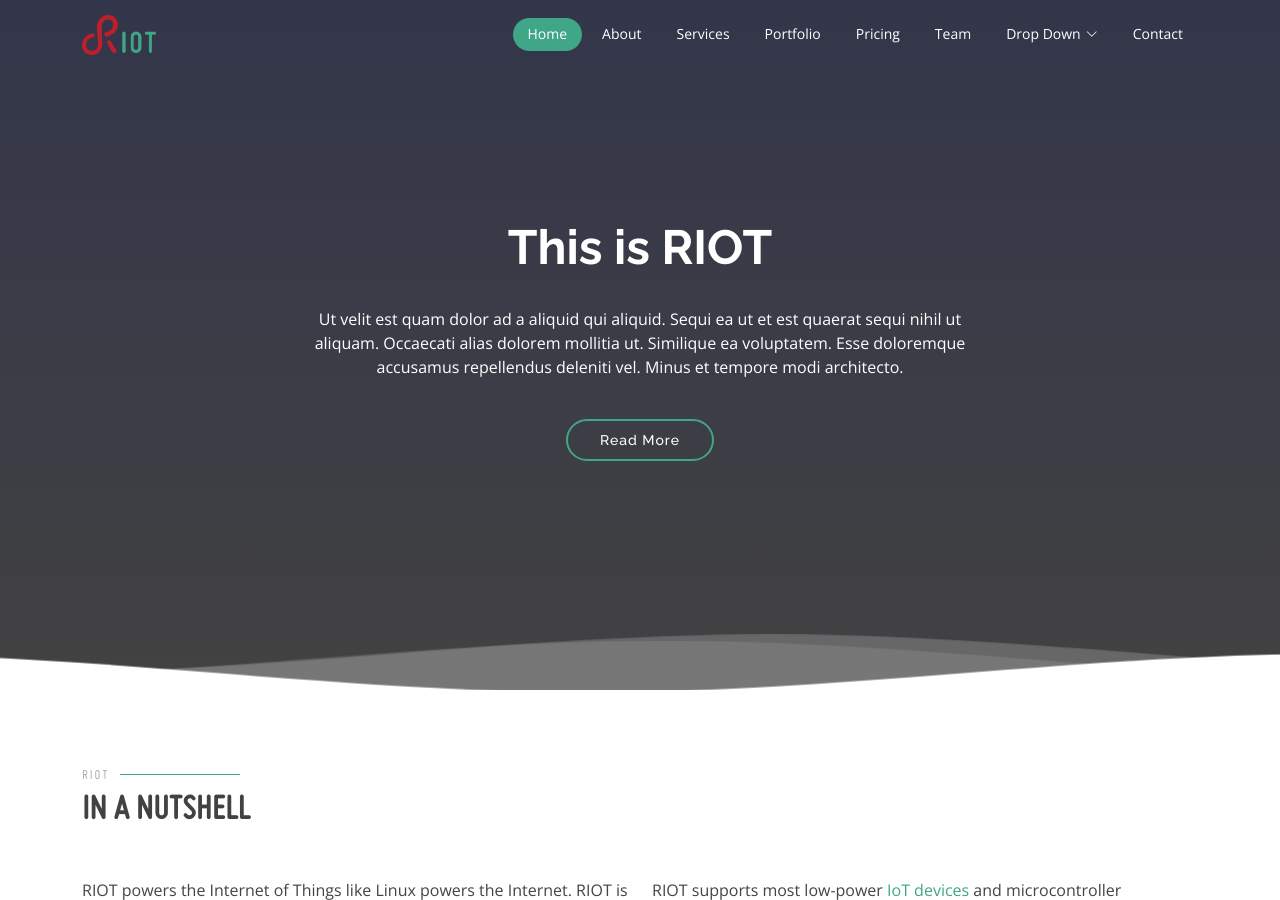
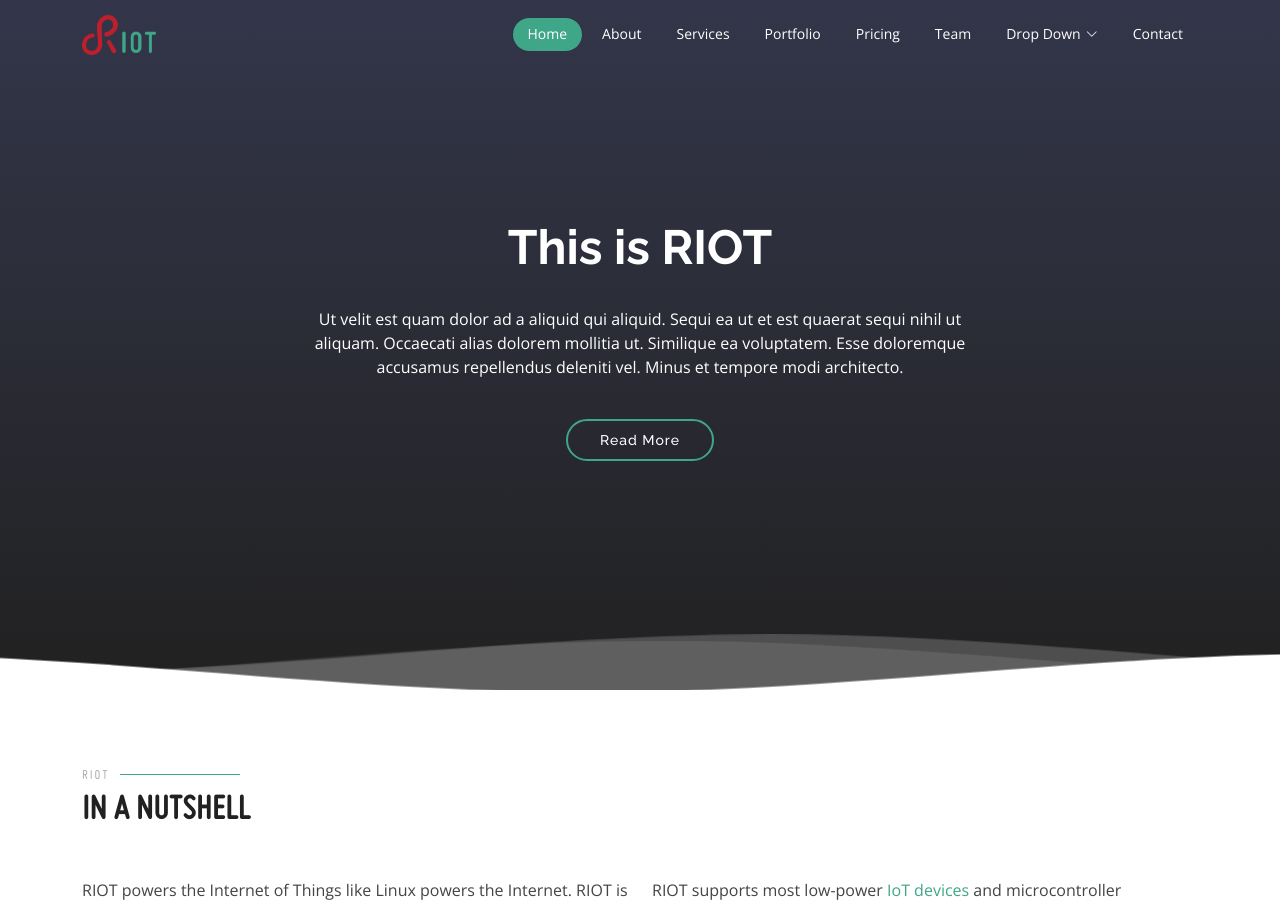
Before and after one commit to RIOT-OS/riot-os.org, a Jekyll site: the page built from index.html, in a window 1280 px wide and 900 px high. Built offline with Jekyll 4.4.1, drawn with Linux system fonts in a browser that asks for light colours; some web fonts are replaced.

Commit message:
colors: redefine dark again

```diff
--- a/_sass/_colors.scss
+++ b/_sass/_colors.scss
@@ -10,4 +10,4 @@
 $secondary-light: lighten($color: $secondary, $amount: 20);
 
 $light: #ffffff;
-$dark: #424242;
+$dark: #212121;
```
